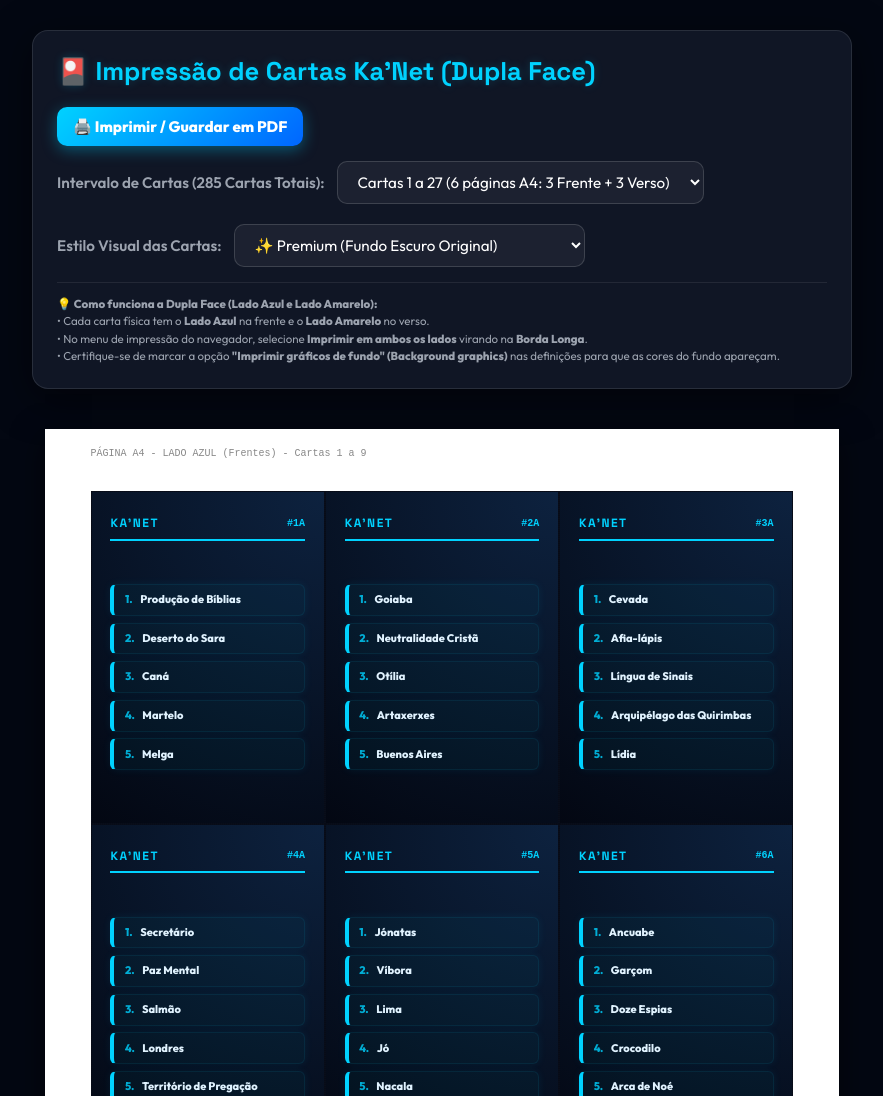
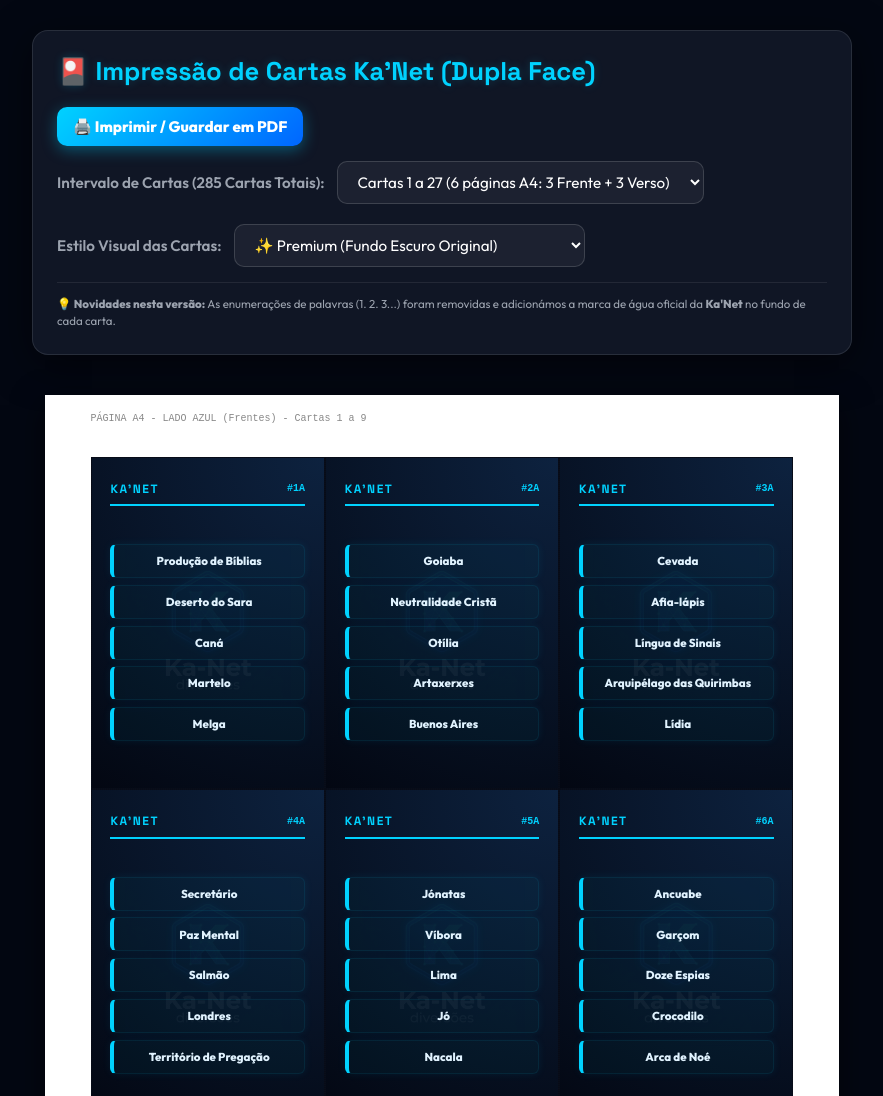
Before and after one commit to kelven00nharrass-prog/kanet-diversoes, a website: page public/cartas_para_impressao.html in a window 1280 px wide. Shown: the top 1096 px of the page, without its empty margins (198-1081 px from the left). Drawn offline with Linux system fonts and the light colour scheme.

```diff
--- a/public/cartas_para_impressao.html
+++ b/public/cartas_para_impressao.html
@@ -3,7 +3,7 @@
 <head>
   <meta charset="UTF-8">
   <meta name="viewport" content="width=device-width, initial-scale=1.0">
-  <title>Ka'Net diversões — Impressão de Cartas Frente e Verso (Azul e Amarelo)</title>
+  <title>Ka'Net diversões — Impressão de Cartas Frente e Verso</title>
   <link rel="preconnect" href="https://fonts.googleapis.com">
   <link rel="preconnect" href="https://fonts.gstatic.com" crossorigin>
   <link href="https://fonts.googleapis.com/css2?family=Outfit:wght@400;600;800&family=Space+Grotesk:wght@700&display=swap" rel="stylesheet">
@@ -30,7 +30,7 @@
     .card-content,
     .word-item,
     .card-header,
-    .word-num {
+    .card-watermark {
       -webkit-print-color-adjust: exact !important;
       print-color-adjust: exact !important;
     }
@@ -172,6 +172,30 @@
       height: 100%;
       padding: 6mm 5mm;
       justify-content: space-between;
+      position: relative;
+      z-index: 1;
+    }
+
+    /* Watermark de Fundo (Logo da Ka'Net) */
+    .card-watermark {
+      position: absolute;
+      top: 52%;
+      left: 50%;
+      width: 44mm;
+      height: 44mm;
+      transform: translate(-50%, -50%);
+      background-image: url('logo.png');
+      background-size: contain;
+      background-repeat: no-repeat;
+      background-position: center;
+      opacity: 0.06; /* Suave para permitir leitura perfeita */
+      z-index: -1;
+      pointer-events: none;
+    }
+
+    .premium-mode .card-watermark {
+      opacity: 0.04; /* Ajuste para o fundo escuro */
+      filter: brightness(1.2);
     }
 
     /* Cabeçalho da Carta */
@@ -208,19 +232,15 @@
     }
 
     .word-item {
-      font-size: 11px;
+      font-size: 11.5px;
       font-weight: 700;
-      padding: 2.2mm 2.8mm;
+      padding: 2.4mm 3mm;
       border-radius: 6px;
       display: flex;
       align-items: center;
+      justify-content: center; /* Centrar texto horizontalmente nas cartas sem números */
+      text-align: center;
       line-height: 1.2;
-    }
-
-    .word-num {
-      font-weight: 800;
-      margin-right: 2mm;
-      opacity: 0.8;
     }
 
     /* =====================================================
@@ -237,7 +257,6 @@
       color: #0369a1;
       border-left: 3.5px solid #0284c7;
     }
-    .theme-blue-light .word-num { color: #0284c7; }
 
     /* =====================================================
        CORES LADO AMARELO (VERSO) - MODO ECONÓMICO
@@ -253,7 +272,6 @@
       color: #78350f;
       border-left: 3.5px solid #d97706;
     }
-    .theme-yellow-light .word-num { color: #d97706; }
 
     /* =====================================================
        CORES LADO AZUL (FRENTE) - MODO PREMIUM (ESCURECIDO)
@@ -274,7 +292,6 @@
       border-left: 4px solid var(--color-blue);
       box-shadow: 0 0 8px rgba(0, 210, 255, 0.08);
     }
-    .premium-mode .theme-blue-premium .word-num { color: var(--color-blue); }
 
     /* =====================================================
        CORES LADO AMARELO (VERSO) - MODO PREMIUM (ESCURECIDO)
@@ -295,7 +312,6 @@
       border-left: 4px solid var(--color-yellow);
       box-shadow: 0 0 8px rgba(255, 204, 0, 0.06);
     }
-    .premium-mode .theme-yellow-premium .word-num { color: var(--color-yellow); }
 
 
     /* =====================================================
@@ -352,10 +368,7 @@
       </div>
     </div>
     <div style="font-size: 11.5px; color: #9ca3af; line-height: 1.5; border-top: 1px solid rgba(255,255,255,0.08); padding-top: 12px;">
-      💡 <strong>Como funciona a Dupla Face (Lado Azul e Lado Amarelo):</strong><br>
-      • Cada carta física tem o <strong>Lado Azul</strong> na frente e o <strong>Lado Amarelo</strong> no verso.<br>
-      • No menu de impressão do navegador, selecione <strong>Imprimir em ambos os lados</strong> virando na <strong>Borda Longa</strong>.<br>
-      • Certifique-se de marcar a opção <strong>"Imprimir gráficos de fundo" (Background graphics)</strong> nas definições para que as cores do fundo apareçam.
+      💡 <strong>Novidades nesta versão:</strong> As enumerações de palavras (1. 2. 3...) foram removidas e adicionámos a marca de água oficial da <strong>Ka'Net</strong> no fundo de cada carta.
     </div>
   </div>
 
@@ -395,9 +408,6 @@
       const startCard = parseInt(parts[0]);
       const endCard = parseInt(parts[1]);
 
-      // Cada carta física = 2 objetos do words.json
-      // Ex: Carta Física 1 = Lado Azul (id 1) + Lado Amarelo (id 2)
-      // Portanto, o intervalo físico [startCard, endCard] corresponde a:
       const startIdx = (startCard - 1) * 2;
       const endIdx = (endCard * 2) - 1;
 
@@ -410,26 +420,24 @@
       container.innerHTML = '';
 
       const cardsPerPage = 9;
-      // Quantas cartas físicas temos neste bloco
       const totalPhysicalCards = Math.ceil(wordsArray.length / 2);
       const pagesCount = Math.ceil(totalPhysicalCards / cardsPerPage);
 
       for (let p = 0; p < pagesCount; p++) {
-        // Obter até 9 cartas físicas para este par de páginas A4
         const pagePhysicalCards = [];
         for (let i = 0; i < cardsPerPage; i++) {
           const idx = (p * cardsPerPage + i) * 2;
           if (idx < wordsArray.length) {
             pagePhysicalCards.push({
               id: startCardId + (p * cardsPerPage) + i,
-              blueSide: wordsArray[idx],       // Carta Ímpar
-              yellowSide: wordsArray[idx + 1]  // Carta Par
+              blueSide: wordsArray[idx],
+              yellowSide: wordsArray[idx + 1]
             });
           }
         }
 
         // =====================================================
-        // 1. PÁGINA DE FRENTES (TODOS OS LADOS AZUIS)
+        // 1. PÁGINA DE FRENTES (LADO AZUL)
         // =====================================================
         const frontPage = document.createElement('div');
         frontPage.className = 'page-a4';
@@ -441,16 +449,17 @@
 
         pagePhysicalCards.forEach((card) => {
           const cardEl = document.createElement('div');
-          // Classes dinâmicas para modo light/premium
           cardEl.className = 'printable-card theme-blue-light theme-blue-premium card-front-theme';
 
           let wordsHtml = '';
-          card.blueSide.words.forEach((word, wIdx) => {
-            wordsHtml += `<li class="word-item"><span class="word-num">${wIdx + 1}.</span> ${word}</li>`;
+          card.blueSide.words.forEach((word) => {
+            // Sem números à frente, centralizado
+            wordsHtml += `<li class="word-item">${word}</li>`;
           });
 
           cardEl.innerHTML = `
             <div class="card-content">
+              <div class="card-watermark"></div>
               <div class="card-header">
                 <span class="logo-text">KA'NET</span>
                 <span class="card-id">#${card.id}A</span>
@@ -463,7 +472,7 @@
           frontPage.appendChild(cardEl);
         });
 
-        // Preencher placeholders se menos de 9
+        // Placeholder se menos de 9
         for (let i = pagePhysicalCards.length; i < cardsPerPage; i++) {
           const empty = document.createElement('div');
           empty.className = 'printable-card';
@@ -474,11 +483,7 @@
 
 
         // =====================================================
-        // 2. PÁGINA DE VERSOS (TODOS OS LADOS AMARELOS)
-        // OBRIGATÓRIO: Espelhamento de colunas horizontal
-        // Linha 1: 2 -> 1 -> 0
-        // Linha 2: 5 -> 4 -> 3
-        // Linha 3: 8 -> 7 -> 6
+        // 2. PÁGINA DE VERSOS (LADO AMARELO) - ESPELHADA
         // =====================================================
         const backPage = document.createElement('div');
         backPage.className = 'page-a4';
@@ -506,12 +511,14 @@
 
           if (card && card.yellowSide) {
             let wordsHtml = '';
-            card.yellowSide.words.forEach((word, wIdx) => {
-              wordsHtml += `<li class="word-item"><span class="word-num">${wIdx + 1}.</span> ${word}</li>`;
+            card.yellowSide.words.forEach((word) => {
+              // Sem números à frente, centralizado
+              wordsHtml += `<li class="word-item">${word}</li>`;
             });
 
             cardEl.innerHTML = `
               <div class="card-content">
+                <div class="card-watermark"></div>
                 <div class="card-header">
                   <span class="logo-text">KA'NET</span>
                   <span class="card-id">#${card.id}B</span>
```
